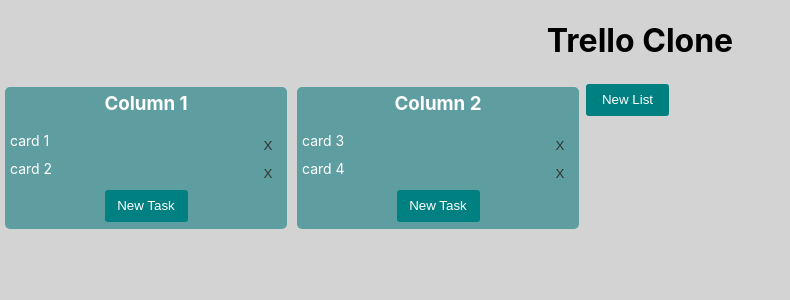
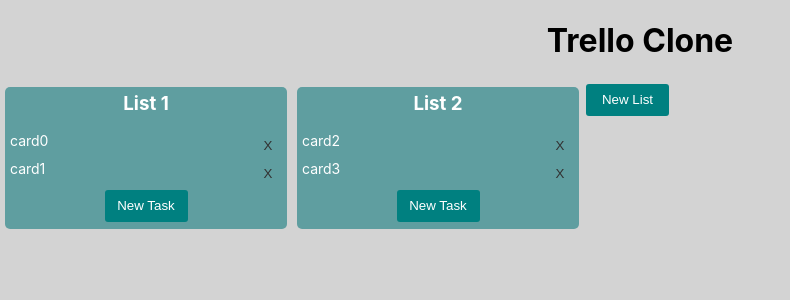
Before and after one commit to pardo30/trello_clone, a React (Create React App) app in the folder trello/: page / in a window 1280 px wide. Shown: the top 300 px of the page, without its empty margins (0-790 px from the left). Built offline with nearby package versions, Linux system fonts and the light colour scheme.

Commit message:
handleAddColumn bug reset

```diff
--- a/trello/src/App.js
+++ b/trello/src/App.js
@@ -6,15 +6,50 @@
 
 const App = () => {
 
+  const initialState = [
+      {"title": "List 1",
+        "columnId": 0,
+        "cards": [
+          {"cardId": 0,
+            "text": "card0"},
+          {"cardId": 1,
+            "text": "card1"},
+        ]},
+        {"title": "List 2",
+        "columnId": 1,
+        "cards": [
+          {"cardId": 2,
+            "text": "card2"},
+          {"cardId": 3,
+            "text": "card3"}
+        ]},
+      ]
 
-  const [data, setData] = useState(base);
+  const [data, setData] = useState(initialState);
+
+  let columnId = 2
+
+  const addColumn = (title) => {
+    if (!title) return;
+
+    const newColumn = {
+      id: ++columnId,
+      title,
+      cards: [],
+    };
+
+    setData([...data, newColumn]);
+  };
+
+  const addCard =() => {}
+
 
   return (
     <div className='App'>
       <h1 className='AppTitle'>Trello Clone</h1>
       <div className='AppContent'>
       {data.map(list => <TrelloColumn title={list.title} cards={list.cards}/>)}
-      <TrelloForm type='list' />
+      <TrelloForm type='list' columnId={data.columnId} addCard={addCard} addColumn={addColumn}/>
       </div>
     </div>
   )
--- a/trello/src/components/TrelloForm.jsx
+++ b/trello/src/components/TrelloForm.jsx
@@ -20,26 +20,16 @@
             </button>
         )
     }
-    let columnId = props.columnId
-    const addFunction = (textForm, columnId) => {
-        console.log(columnId)
-        // if (props.type === 'list') {
-        //     base.push({
-        //         "title": {textForm},
-        //         "id": Date(),
-        //         "cards":{}
-        //     })
-        //     console.log(columnId)
-        // }
-        // if (props.type === 'list') {
-        //     base["id"][columnId].push({
-        //         "cards":{
-        //             "text":{textForm},
-        //             "id": Date()
-        //         }
-        //     })
-        // }
+
+    const handleAddColumn = () => {
+        const title = textForm
+        props.addColumn (title)
+
+        }
+    const handleAddCard = () => {
+
     }
+
 
     const placeholder = (props.type === 'list') ? 'Add a new List' : 'Add a new Task'
 
@@ -52,10 +42,14 @@
                     autoFocus
                     placeholder={placeholder}
                     onBlur={closeForm}
-                    onChange={e => setTextForm(e.target.value)}
+                    onChange={e => {
+                            const base = e.target;
+                            e.preventDefault();
+                            setTextForm(base.value);
+                            }}
                     value={textForm}
                     />
-                {/* <button onClick={() => console.log(props.columnId)}>Add</button> */}
+                <button onMouseDown={(props.type === 'list') ? handleAddColumn : handleAddCard }>Add</button>
                 <button
                     className="closeButton"
                     onClick={closeForm}
```
